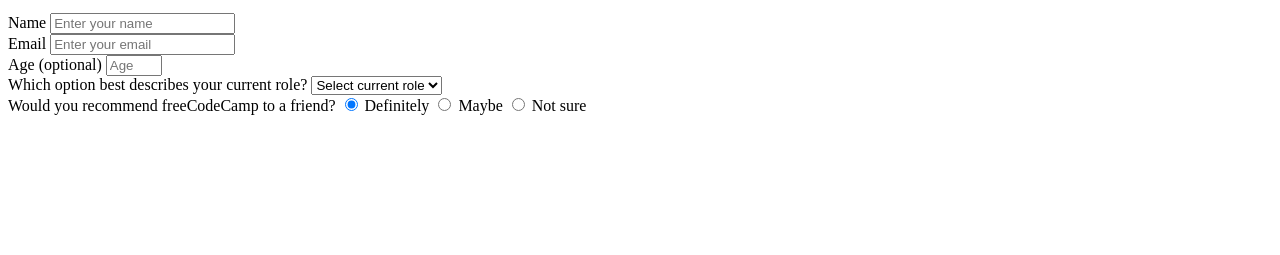
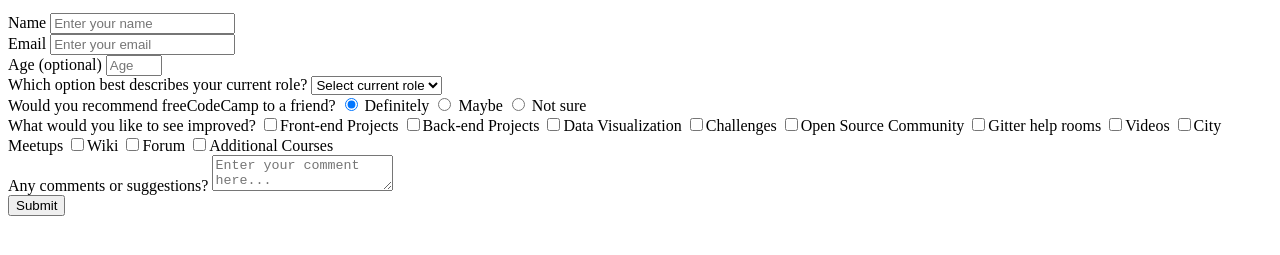
Before and after one commit to Scrainer/freeCodeCamp-Certs, a plain HTML site: page Responsive Web Design Certification/05-Survey Form-Certification Project/index.html in a window 1280 px wide. Shown: the part 101-356 px from the top of the page. Drawn offline with Linux system fonts and the light colour scheme.

Commit message:
Completed HTML - Survey Form Cetrification Project
Completed the HTML for the Survey Form Certification Project

```diff
--- a/Responsive Web Design Certification/05-Survey Form-Certification Project/index.html
+++ b/Responsive Web Design Certification/05-Survey Form-Certification Project/index.html
@@ -26,7 +26,7 @@
                 <input required type="email" name="email" id="email" placeholder="Enter your email">
             </div>
             <div class="form-group">
-                <label id="number" for="number">
+                <label id="number-label" for="number">
                     Age (optional)
                 </label>
                 <input type="number" name="number" id="number" min="10" max="99" placeholder="Age">
@@ -48,6 +48,29 @@
                 <label for="recommend-maybe"><input id="recommend-maybe" name="user-recommend" type="radio" value="maybe"> Maybe</label>
                 <label for="recommend-notsure"><input id="recommend-notsure" name="user-recommend" type="radio" value="notsure"> Not sure</label>
             </div>
+            <div class="form-group">
+                <label>What would you like to see improved?</label>
+                <label for=""><input name="prefer" value="front-end-projects" type="checkbox" class="input-checkbox">Front-end Projects</label>
+                <label><input name="prefer" value="back-end-projects" type="checkbox" class="input-checkbox">Back-end Projects</label>
+                <label><input name="prefer" value="data-visualization" type="checkbox" class="input-checkbox">Data Visualization</label>
+                <label><input name="prefer" value="challenges" type="checkbox" class="input-checkbox">Challenges</label>
+                <label><input name="prefer" value="open-source-community" type="checkbox" class="input-checkbox">Open Source Community</label>
+                <label><input name="prefer" value="gitter-help-rooms" type="checkbox" class="input-checkbox">Gitter help rooms</label>
+                <label><input name="prefer" value="videos" type="checkbox" class="input-checkbox">Videos</label>
+                <label><input name="prefer" value="city-meetups" type="checkbox" class="input-checkbox">City Meetups</label>
+                <label><input name="prefer" value="wiki" type="checkbox" class="input-checkbox">Wiki</label>
+                <label><input name="prefer" value="forum" type="checkbox" class="input-checkbox">Forum</label>
+                <label><input name="prefer" value="additional-courses" type="checkbox" class="input-checkbox">Additional Courses</label>
+            </div>
+            <div class="form-group">
+                <label>Any comments or suggestions?</label>
+                <textarea id="comments" class="input-textarea" name="comment" placeholder="Enter your comment here..."></textarea>
+            </div>
+            <div class="form-group">
+                <button type="submit" id="submit" class="submit-button">
+                  Submit
+                </button>
+            </div>
         </form>
     </div>
 
```
Also changed, not shown: 1 other file.
